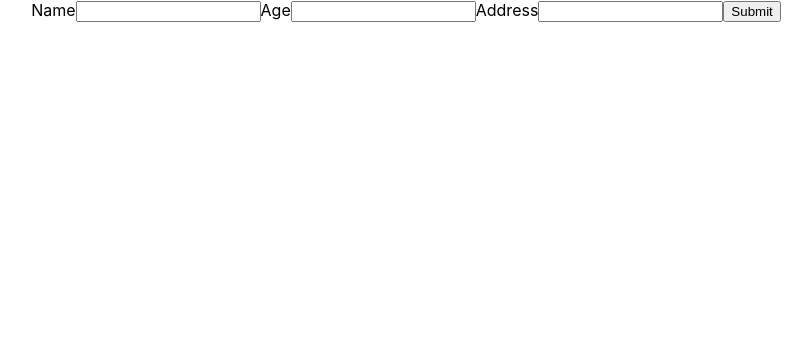
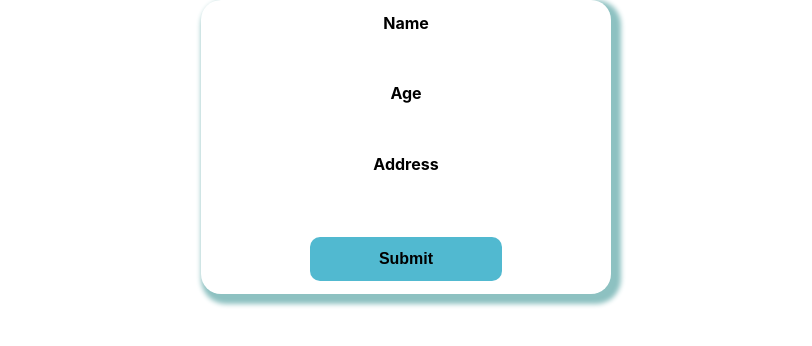
Before and after one commit to Lakhvir97/index1, a React (Create React App) app: page / in a window 1280 px wide. Shown: the top 346 px of the page, without its empty margins (234-1046 px from the left). Built offline with nearby package versions, Linux system fonts and the light colour scheme.

Commit message:
Update App.css

```diff
--- a/src/App.css
+++ b/src/App.css
@@ -2,37 +2,140 @@
   text-align: center;
 }
 
-.App-logo {
-  height: 40vmin;
-  pointer-events: none;
+.App {
+  display: flex;
+  flex-direction: column;
+  margin: auto;
+  align-items: center;
+  width: 30vw;
+  padding: 1vw 1vw;
+  border: none;
+  box-shadow: 5px 5px 5px 5px #8dc1c1;
+  border-radius: 20px;
 }
 
-@media (prefers-reduced-motion: no-preference) {
-  .App-logo {
-    animation: App-logo-spin infinite 20s linear;
+input {
+  border: none;
+  border-radius: 10px;
+  padding: 1vw 1vw;
+  outline: none;
+  margin: 5px;
+  width: calc(100% - 20%);
+  opacity: 0.8;
+}
+.App span {
+  font-weight: bold;
+  font-size: clamp(1rem, 0.5vw, 1rem);
+}
+.App button {
+  margin-top: 1vw;
+  font-weight: bold;
+  font-family: sans-serif;
+  border: none;
+  border-radius: 10px 10px 10px 10px;
+  width: 15vw;
+  padding: 1vw 1vw;
+  background-color: #51b9d0;
+  font-size: clamp(0.9rem, 2vw, 1rem);
+  cursor: pointer;
+}
+.App button:hover {
+  background-color: #4c8d9c;
+}
+.Main-div {
+  display: grid;
+  grid-template-columns: 20% 22% 20% 20%;
+  row-gap: 3rem;
+  column-gap: 1rem;
+  margin-top: 20px;
+  margin: 2rem 0 0 3rem;
+}
+.List {
+  box-shadow: 10px 10px 10px 10px #8dc1c1;
+  border: 1px solid black;
+  border-radius: 5px;
+  list-style-type: none;
+}
+.List li {
+  padding: 0.8rem 0 0 0.5rem;
+  font-size: clamp(0.4rem, 1.2vw, 1rem);
+}
+.List li span {
+  font-weight: bold;
+}
+/* .Delete {
+  text-align: end;
+  padding: 0 0.3rem 0 0;
+  color: grey;
+}
+.Delete span:hover {
+  color: black;
+  cursor: pointer;
+} */
+@media only screen and (max-width: 1051px) {
+  .Main-div {
+    grid-template-columns: 23% 23% 23% 23%;
+    margin: 2rem 0 0 2rem;
   }
 }
-
-.App-header {
-  background-color: #282c34;
-  min-height: 100vh;
-  display: flex;
-  flex-direction: column;
-  align-items: center;
-  justify-content: center;
-  font-size: calc(10px + 2vmin);
-  color: white;
-}
-
-.App-link {
-  color: #61dafb;
-}
-
-@keyframes App-logo-spin {
-  from {
-    transform: rotate(0deg);
+@media only screen and (max-width: 568px) {
+  .Main-div {
+    display: grid;
+    grid-template-columns: 30% 30% 30%;
+    row-gap: 1rem;
+    column-gap: 1rem;
+    margin-top: 20px;
+    margin: 2rem 0 0 1rem;
   }
-  to {
-    transform: rotate(360deg);
+  .List li {
+    padding: 0.8rem 0 0 0.5rem;
+    font-size: clamp(0.5rem, 1.2vw, 1rem);
   }
 }
+@media only screen and (max-width: 820px) {
+  .Main-div {
+    grid-template-columns: 24% 23% 23% 23%;
+    margin: 2rem 0 0 1rem;
+  }
+}
+@media only screen and (max-width: 631px) {
+  .Main-div {
+    grid-template-columns: 22% 22% 24% 22%;
+    margin: 2rem 0 0 1rem;
+  }
+  .List li {
+    padding: 0.8rem 0 0 0.5rem;
+    font-size: clamp(0.6rem, 1.2vw, 1rem);
+  }
+}
+@media only screen and (max-width: 607px) {
+  .Main-div {
+    grid-template-columns: 30% 30% 30%;
+  }
+}
+@media only screen and (max-width: 425px) {
+  .Main-div {
+    display: grid;
+    grid-template-columns: 45% 45%;
+  }
+}
+@media only screen and (max-width: 385px) {
+  .App button {
+    font-size: clamp(0.7rem, 2vw, 1rem);
+  }
+}
+@media only screen and (max-width: 350px) {
+  .Main-div {
+    display: grid;
+    grid-template-columns: 95%;
+  }
+  .List li {
+    font-size: clamp(0.9rem, 1.2vw, 1rem);
+  }
+}
+@media only screen and (max-width: 300px) {
+  .App button {
+    font-size: clamp(0.5rem, 2vw, 1rem);
+    font-weight: bold;
+  }
+}
```
